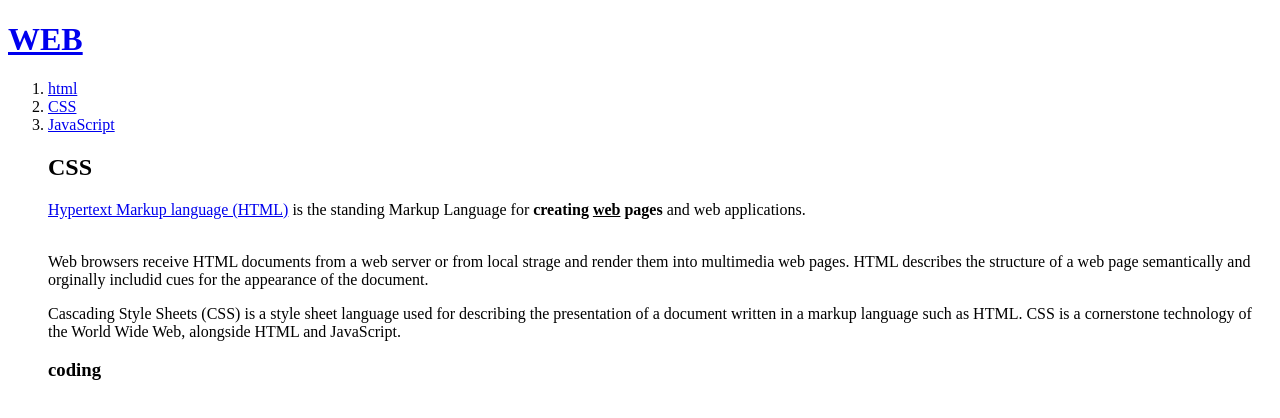
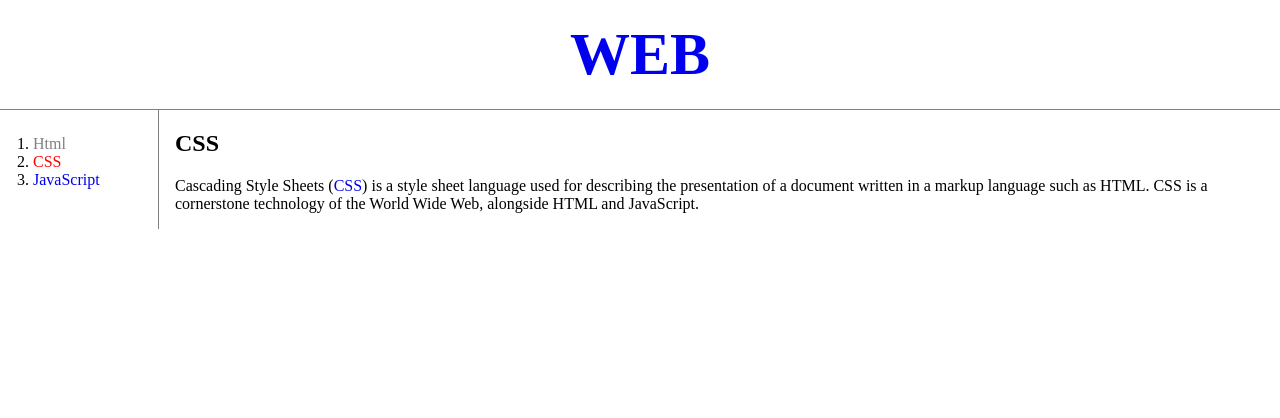
Before and after one commit to 133ASIRAK/web1, a plain HTML site: page 2.html in a window 1280 px wide. Drawn offline with Linux system fonts and the light colour scheme; a script that the page names is missing.

Commit message:
Add files via upload

```diff
--- a/2.html
+++ b/2.html
@@ -3,31 +3,59 @@
 <head>
   <title>WEB1 - CSS</title>
   <meta charset="utf-8">
-<!-- Global site tag (gtag.js) - Google Analytics -->
-<script async src="https://www.googletagmanager.com/gtag/js?id=G-V21T2JKZH1"></script>
-<script>
-  window.dataLayer = window.dataLayer || [];
-  function gtag(){dataLayer.push(arguments);}
-  gtag('js', new Date());
-
-  gtag('config', 'G-V21T2JKZH1');
-</script>
+  <style>
+    body{
+      margin:0;
+    }
+    a {
+      colr:red;
+      text-decoration:none;
+    }
+    .saw{
+      color:gray;
+    }
+    #active{
+      color:red;
+    }
+    h1{
+      font-size:60px;
+      text-align:center;
+      border-bottom:1px solid gray;
+      margin:0;
+      padding:20px;
+    }
+    #grid ol{
+      border-right: 1px solid gray;
+      width: 100px;
+      margin:0;
+      padding:25px;
+      padding-left:33px;
+    }
+    #grid{
+      display:grid;
+      grid-template-columns: 150px 1fr;
+    }
+    #aritcle{
+      padding-left:25px;
+    }
+  </style>
 </head>
 
 <body>
   <h1><a href="index.html">WEB</a></h1>
+  <div id="grid">
     <ol>
-  <li><a href="1.html">html</a></li>
-  <li><a href="2.html">CSS</a></li>
-  <li><a href="3.html">JavaScript</a></li>
-</<ol>
+      <li><a href="1.html" class="saw">Html</a></li>
+      <li><a href="2.html" class="saw" id="active">CSS</a></li>
+      <li><a href="3.html">JavaScript</a></li> </ol>
+  <div id="aritcle">
         <h2>CSS</h2>
-<p><a href="https://www.w3.org/TR/2011/WD-html5-20110405/" target="_blank" title="html5 specification"> Hypertext Markup language (HTML)</a> is the standing Markup Language for <strong>creating <u>web</u> pages</strong> and web applications.</p>
-<br>Web browsers receive HTML documents from a web server or from local strage and render them into multimedia web pages. HTML describes the structure of a web page semantically and orginally includid cues for the appearance of the document.
         <p>
-  Cascading Style Sheets (CSS) is a style sheet language used for describing the presentation of a document written in a markup language such as HTML. CSS is a cornerstone technology of the World Wide Web, alongside HTML and JavaScript.
+          Cascading Style Sheets (<a href="https://en.wikipedia.org/wiki/CSS">CSS</a>) is a style sheet language used for describing the presentation of a document written in a markup language such as HTML. CSS is a cornerstone technology of the World Wide Web, alongside HTML and JavaScript.
         </p>
-<h3>coding</h3>
+  </div>
+  </div>
+
 <p>
   <!-- 라이브리 시티 설치 코드 -->
   <div id="lv-container" data-id="city" data-uid="MTAyMC81NDQ0My8zMDkxNA==">
@@ -49,5 +77,8 @@
   <!-- 시티 설치 코드 끝 -->
 </p>
 <p><script id="dsq-count-scr" src="//web1-vvqjs2dei8.disqus.com/count.js" async></script></p>
+<p>
+
+</p>
 </body>
 </html>
```
Also changed, not shown: box.html (added, +22 -0 lines), grid.html (added, +24 -0 lines). Lines whose indentation alone changed are shown as unchanged.
